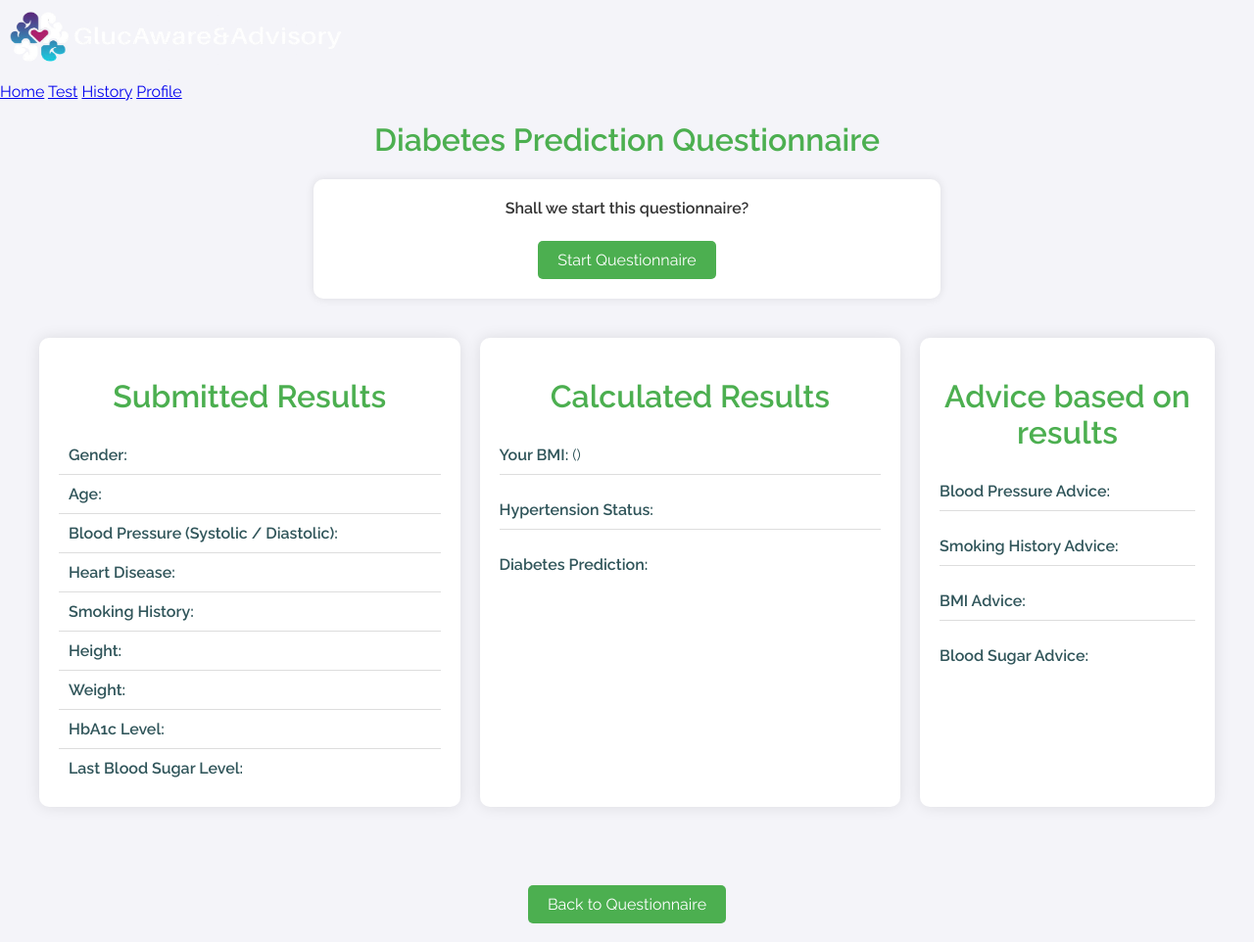
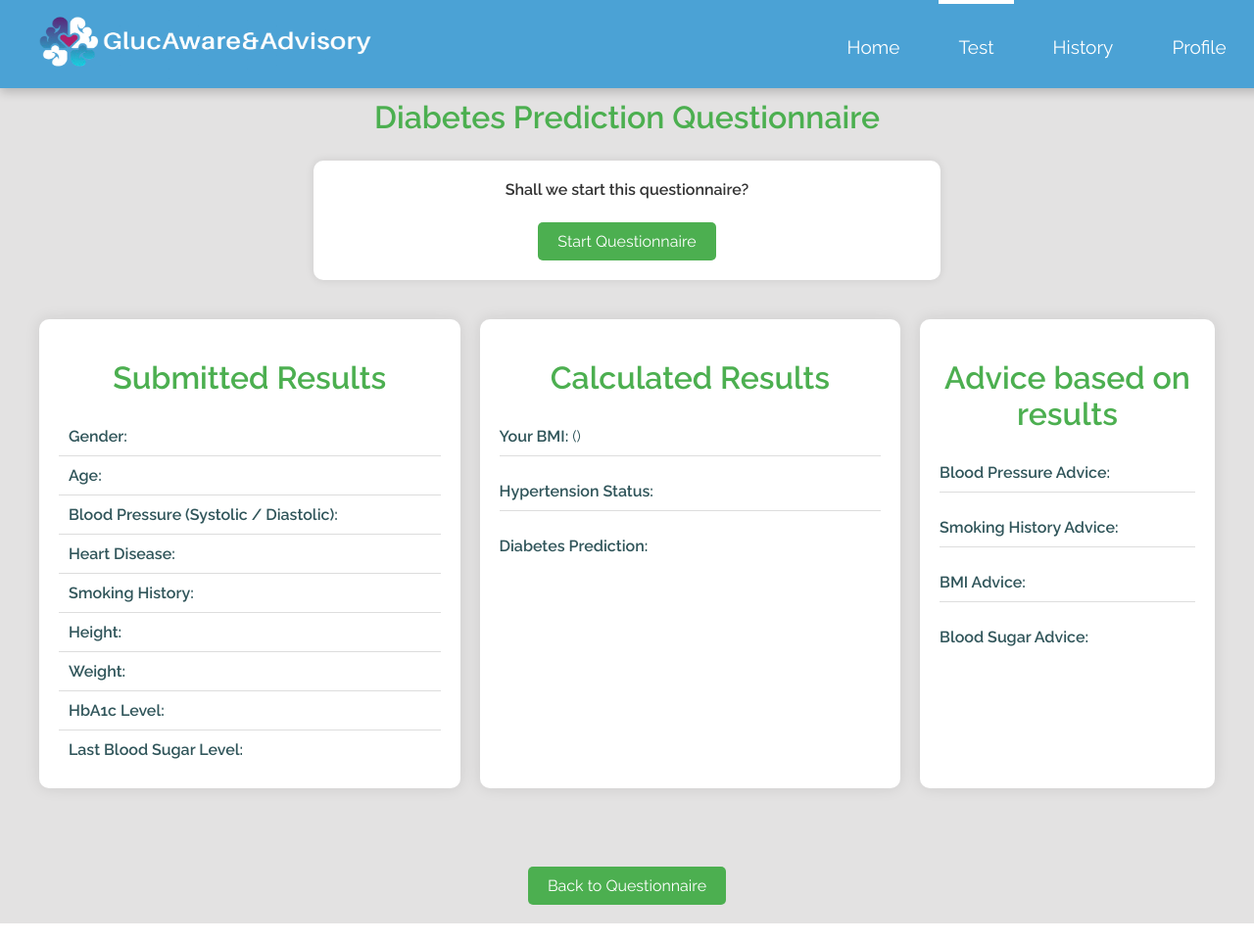
Before and after one commit to ImpactGLX323/UMAIHackathon-UNM, a Flask app: page /questionnaire in a window 1280 px wide. Shown: the whole page at 98% size. Run offline with Flask 3, Linux system fonts and the light colour scheme.

Commit message:
Update css2.css
css for dashboard

```diff
--- a/src/backend/static/css2.css
+++ b/src/backend/static/css2.css
@@ -1,9 +1,79 @@
-body {
+
+.header_container
+{
+    display: grid;
+    grid-template-columns: 1fr 1fr 1fr;
+    grid-template-rows: 0.2fr 3fr;
+    grid-template-areas:
+    "header header header";
+    height: 10vh;
+}
+
+.dashboard
+{
+    display: flex;
+    flex-direction: row;
+    justify-content: flex-end;
+    align-items: center;
+    margin-right: 3%;
+    gap: 20px;
+}
+
+.header
+{
+    grid-area: header;
+    height: 90px;
+    width: 100%;
+     background-color: rgb(75, 162, 213);
+
+    display: flex;
+    justify-content: space-between;
+    align-items: center;
+    padding: 0 30px 0 30px;
+
+    font-size: 50px;
+    box-shadow: 0 4px 10px rgba(0, 0, 0, 0.2);
+    position: fixed;
+    z-index: 1000;
+}
+
+#logo
+{
+    display: grid;
+    align-items: left;
+}
+
+
+.button {
+    display: inline-block;
+    padding: 33px 20px;
+
+    color: rgb(255, 255, 255);
+    text-align: center;
+    text-decoration: none;
+    font-size: 19px;
+
+    border-top: 5px solid transparent;
+
+}
+
+.button.active
+{
+    border-top: 5px solid white;
+}
+
+.button:hover {
+    border-top: 5px solid white;
+}
+
+body
+{
     font-family: 'Raleway', sans-serif;
-    background-color: #f4f4f9;
-    color: #333;
     margin: 0;
     padding: 0;
+    box-sizing: border-box;
+    background-color: rgb(227, 226, 226);
+    color: #333;
 }
 
 h1 {
@@ -14,7 +84,7 @@
 form {
     background: white;
     max-width: 600px;
-    margin: auto;
+    margin: 2%;
     padding: 20px;
     border-radius: 10px;
     box-shadow: 0 0 10px rgba(0, 0, 0, 0.1);
@@ -193,6 +263,8 @@
 @media screen and (max-width: 768px) {
     .container {
         flex-direction: column;
+        justify-content: center;
+        align-items: center;
         gap: 30px;
     }
 
```
